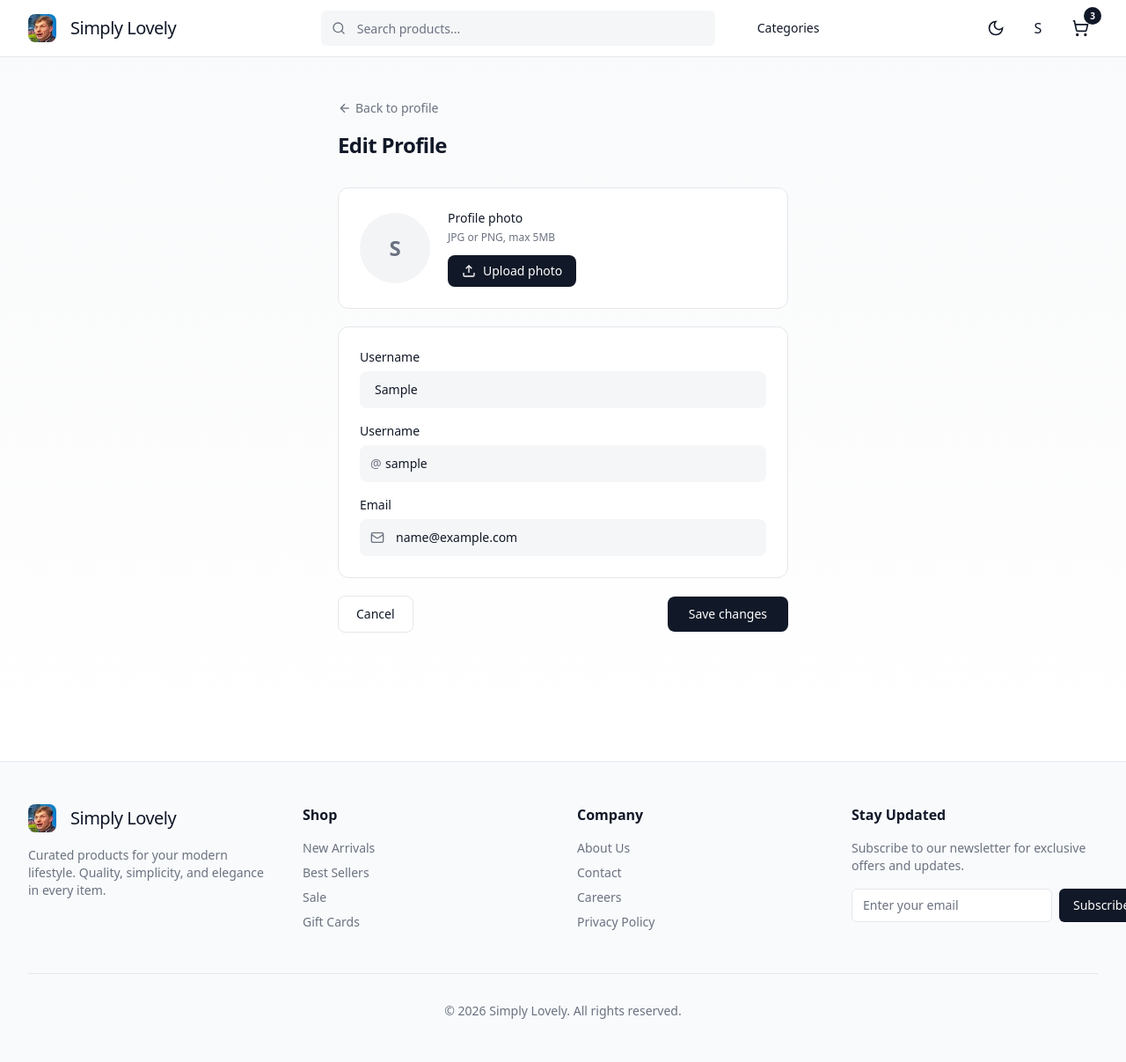
After one commit to Sh0kerbled/simply-lovely, a Django app: page /users/profile_edit/ in a window 1280 px wide. The commit adds this page. Shown: the whole page at 88% size. Run offline with Django 4.2, Linux system fonts and the light colour scheme; the visitor is signed in with stand-in values (Sample User, id 1); style sheets or scripts are compiled from the project's sources; some libraries are stand-ins or nearby versions.

Commit message:
profile edit testing

```diff
--- a/core/settings.py
+++ b/core/settings.py
@@ -23,7 +23,7 @@ BASE_DIR = Path(__file__).resolve().parent.parent
 SECRET_KEY = 'django-insecure-8&ru_)gu+&f=)xhxj-$=nd+jiyy$af(3_6lc7gm$g-)n#u%4ea'
 
 # SECURITY WARNING: don't run with debug turned on in production!
-DEBUG = True
+DEBUG = False
 
 ALLOWED_HOSTS = ['*']
 
--- a/users/forms.py
+++ b/users/forms.py
@@ -1,4 +1,4 @@
-from django.contrib.auth.forms import AuthenticationForm, UserCreationForm
+from django.contrib.auth.forms import AuthenticationForm, UserCreationForm, UserChangeForm
 from django import forms
 from users.models import CustomUser
 
@@ -26,3 +26,15 @@ class UserRegistrationForm(UserCreationForm):
     class Meta:
         model = CustomUser
         fields = ('username', 'email', 'password1', 'password2')
+
+class UserEditForm(UserChangeForm):
+    username = forms.CharField(widget=forms.TextInput(attrs={
+        'class': 'cursor-pointer inline-flex items-center gap-2 px-4 py-2 rounded-lg text-sm font-medium transition-opacity'
+    }))
+    image = forms.ImageField(widget=forms.FileInput(attrs={
+        'class': 'block text-sm font-medium theme-text mb-1.5'
+    }))
+    password = None
+    class Meta:
+        model = CustomUser
+        fields = ('username', 'image')
--- a/users/templates/profile.html
+++ b/users/templates/profile.html
@@ -57,7 +57,7 @@
 
         <div class="shrink-0">
           <a
-            href="#"
+            href="{%url 'users:profile_edit'%}"
             class="inline-flex items-center gap-2 bg-gray-900 text-white px-5 py-2.5 rounded-lg hover:opacity-90 transition-opacity text-sm font-medium"
           >
             <svg
--- /dev/null
+++ b/users/templates/profile_edit.html
@@ -0,0 +1,196 @@
+{% extends 'base.html' %} {% block title %}Edit Profile — Simply Lovely{%endblock %} {% block content %}
+<div
+  class="min-h-screen py-12 px-4"
+  style="background: linear-gradient(to bottom, var(--bg-subtle), var(--bg))"
+>
+  <div class="max-w-lg mx-auto">
+    <div class="mb-8">
+      <a
+        href="{% url 'users:profile_page' %}"
+        class="text-sm theme-muted inline-flex items-center gap-1 hover:underline mb-4"
+      >
+        <svg
+          class="w-4 h-4"
+          viewBox="0 0 24 24"
+          fill="none"
+          stroke="currentColor"
+          stroke-width="2"
+        >
+          <path d="M19 12H5" />
+          <path d="m12 19-7-7 7-7" />
+        </svg>
+        Back to profile
+      </a>
+      <h1 class="text-2xl font-bold tracking-tight theme-text">Edit Profile</h1>
+    </div>
+
+    <form method="post" enctype="multipart/form-data" class="space-y-5">
+      {% csrf_token %}
+
+      <div
+        class="rounded-xl border p-6 flex items-center gap-5"
+        style="background: var(--bg); border-color: var(--border)"
+      >
+        <div
+          class="w-20 h-20 rounded-full overflow-hidden shrink-0"
+          style="background: var(--surface)"
+        >
+          {% if user.profile.avatar %}
+          <img
+            src="{{ user.profile.avatar.url }}"
+            class="w-full h-full object-cover"
+            id="avatar-preview"
+          />
+          {% else %}
+          <div
+            class="w-full h-full flex items-center justify-center text-2xl font-bold theme-muted"
+            id="avatar-placeholder"
+          >
+            {{ user.username|first|upper }}
+          </div>
+          <img
+            src=""
+            class="w-full h-full object-cover hidden"
+            id="avatar-preview"
+          />
+          {% endif %}
+        </div>
+        <div>
+          <p class="text-sm font-medium theme-text mb-1">Profile photo</p>
+          <p class="text-xs theme-muted mb-3">JPG or PNG, max 5MB</p>
+          <label
+            class="cursor-pointer inline-flex items-center gap-2 px-4 py-2 rounded-lg text-sm font-medium transition-opacity"
+            style="background: var(--text); color: var(--bg)"
+            onmouseover="this.style.opacity = '.88'"
+            onmouseout="this.style.opacity = '1'"
+          >
+            <svg
+              class="w-4 h-4"
+              viewBox="0 0 24 24"
+              fill="none"
+              stroke="currentColor"
+              stroke-width="2"
+            >
+              <path d="M21 15v4a2 2 0 0 1-2 2H5a2 2 0 0 1-2-2v-4" />
+              <polyline points="17 8 12 3 7 8" />
+              <line x1="12" x2="12" y1="3" y2="15" />
+            </svg>
+            Upload photo
+            <input
+              type="file"
+              name="avatar"
+              accept="image/*"
+              class="hidden"
+              onchange="previewAvatar(this)"
+            />
+          </label>
+        </div>
+      </div>
+
+      <div
+        class="rounded-xl border p-6 space-y-4"
+        style="background: var(--bg); border-color: var(--border)"
+      >
+        <div class="grid grid-cols-1 gap-4">
+          <div>
+            <label class="block text-sm font-medium theme-text mb-1.5"
+              >Username</label
+            >
+            <input
+              type="text"
+              name="first_name"
+              value="{{ user.first_name }}"
+              placeholder="Pimpy"
+              class="theme-input w-full px-4 py-2.5 rounded-lg border text-sm transition"
+            />
+          </div>
+        </div>
+
+        <div>
+          <label class="block text-sm font-medium theme-text mb-1.5"
+            >Username</label
+          >
+          <div class="relative">
+            <span
+              class="absolute inset-y-0 left-0 pl-3 flex items-center text-sm theme-muted"
+              >@</span
+            >
+            <input
+              type="text"
+              name="username"
+              value="{{ user.username }}"
+              class="theme-input w-full pl-7 pr-4 py-2.5 rounded-lg border text-sm transition"
+            />
+          </div>
+        </div>
+
+        <div>
+          <label class="block text-sm font-medium theme-text mb-1.5"
+            >Email</label
+          >
+          <div class="relative">
+            <div
+              class="absolute inset-y-0 left-0 pl-3 flex items-center pointer-events-none"
+            >
+              <svg
+                class="w-4 h-4 theme-muted"
+                viewBox="0 0 24 24"
+                fill="none"
+                stroke="currentColor"
+                stroke-width="2"
+              >
+                <rect width="20" height="16" x="2" y="4" rx="2" />
+                <path d="m22 7-8.97 5.7a1.94 1.94 0 0 1-2.06 0L2 7" />
+              </svg>
+            </div>
+            <input
+              type="email"
+              name="email"
+              value="{{ user.email }}"
+              placeholder="you@example.com"
+              class="theme-input w-full pl-10 pr-4 py-2.5 rounded-lg border text-sm transition"
+            />
+          </div>
+        </div>
+      </div>
+
+      <!-- Actions -->
+      <div class="flex items-center justify-between gap-3">
+        <a
+          href="{% url 'users:profile_page' %}"
+          class="px-5 py-2.5 rounded-lg text-sm font-medium transition-colors border theme-text"
+          style="border-color: var(--border); background: var(--bg)"
+          onmouseover="this.style.background = 'var(--surface)'"
+          onmouseout="this.style.background = 'var(--bg)'"
+        >
+          Cancel
+        </a>
+        <button
+          type="submit"
+          class="px-6 py-2.5 rounded-lg text-sm font-medium transition-opacity"
+          style="background: var(--text); color: var(--bg)"
+          onmouseover="this.style.opacity = '.88'"
+          onmouseout="this.style.opacity = '1'"
+        >
+          Save changes
+        </button>
+      </div>
+    </form>
+  </div>
+</div>
+
+<script>
+  function previewAvatar(input) {
+    if (!input.files || !input.files[0]) return;
+    const reader = new FileReader();
+    reader.onload = function (e) {
+      const preview = document.getElementById("avatar-preview");
+      const placeholder = document.getElementById("avatar-placeholder");
+      preview.src = e.target.result;
+      preview.classList.remove("hidden");
+      if (placeholder) placeholder.classList.add("hidden");
+    };
+    reader.readAsDataURL(input.files[0]);
+  }
+</script>
+{% endblock %}
--- a/users/urls.py
+++ b/users/urls.py
@@ -1,6 +1,6 @@
 from django.urls import path, reverse_lazy
 from django.contrib.auth.views import PasswordResetView, PasswordResetDoneView, PasswordResetConfirmView, PasswordResetCompleteView
-from .views import auth_page, join_page, profile_page, logout_view
+from .views import auth_page, join_page, profile_page, logout_view, profile_edit
 
 app_name = 'users'
 
@@ -13,4 +13,5 @@ urlpatterns = [
     path('password-reset/done/', PasswordResetDoneView.as_view(template_name='password_reset_done.html'), name='password_reset_done'),
     path('password-reset/<uidb64>/<token>/', PasswordResetConfirmView.as_view(template_name='password_reset_confirm.html', success_url=reverse_lazy('users:password_reset_complete')), name='password_reset_confirm'),
     path('password-reset/complete/', PasswordResetCompleteView.as_view(template_name='password_reset_complete.html'), name='password_reset_complete'),
+    path('profile_edit/', profile_edit, name='profile_edit')
 ]
--- a/users/views.py
+++ b/users/views.py
@@ -3,8 +3,9 @@ from django.http import HttpResponseRedirect
 from django.contrib.auth.forms import UserCreationForm
 from django.contrib import auth
 from django.urls import reverse
-from .forms import UserLoginForm, UserRegistrationForm
+from .forms import UserLoginForm, UserRegistrationForm, UserEditForm
 from django.contrib.auth import logout
+from django.contrib.auth.decorators import login_required
 
 def auth_page(request):
     if request.method == 'POST':
@@ -33,9 +34,22 @@ def join_page(request):
     context = {'form': form}
     return render(request, 'register.html', context)
 
+@login_required
 def profile_page(request):
     return render(request, 'profile.html')
 
+@login_required
 def logout_view(request):
     logout(request)
     return HttpResponseRedirect(reverse('home'))
+
+@login_required
+def profile_edit(request):
+    if request.method == 'POST':
+        form = UserEditForm(request.POST,request.FILES,instance=request.user)
+        if form.is_valid():
+            form.save()
+            return HttpResponseRedirect(reverse('users:profile_edit'))
+    else:
+        form = UserEditForm(instance=request.user)
+    return render(request, 'profile_edit.html', {'form': form})
```
Also changed, not shown: templates/404.html (added, +42 -0 lines), 1 other file.
